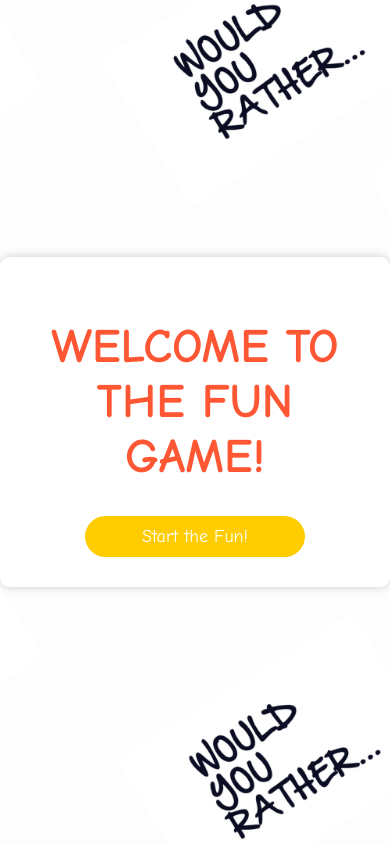
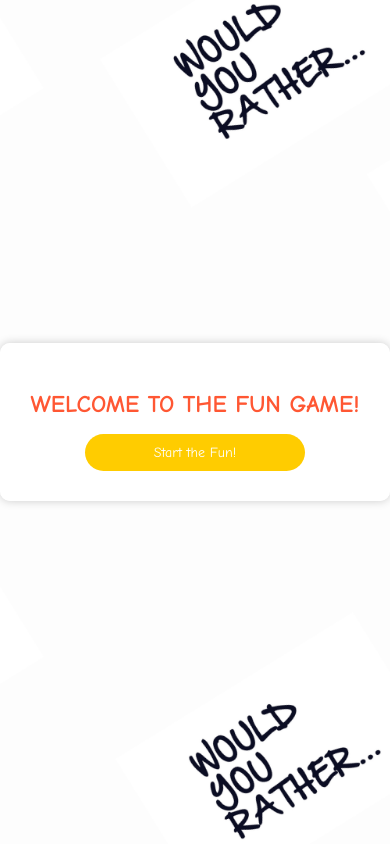
Before and after one commit to SahajaThota/WouldYouRather, a website: page index.html in a window 390 px wide. Drawn offline with Linux system fonts and the light colour scheme.

Commit message:
Update index.html

```diff
--- a/index.html
+++ b/index.html
@@ -61,6 +61,30 @@
         a.button:hover {
             background-color: #ff9900;
         }
+        @media (max-width: 768px) {
+            h1 {
+                font-size: 2rem;
+            }
+            p {
+                font-size: 1.25rem;
+            }
+            a.button {
+                font-size: 1rem;
+            }
+        }
+
+        /* Additional styles for even smaller screens if needed */
+        @media (max-width: 480px) {
+            h1 {
+                font-size: 1.5rem;
+            }
+            p {
+                font-size: 1rem;
+            }
+            a.button {
+                font-size: 0.875rem;
+            }
+        }
     </style>
 </head>
 <body>
```
